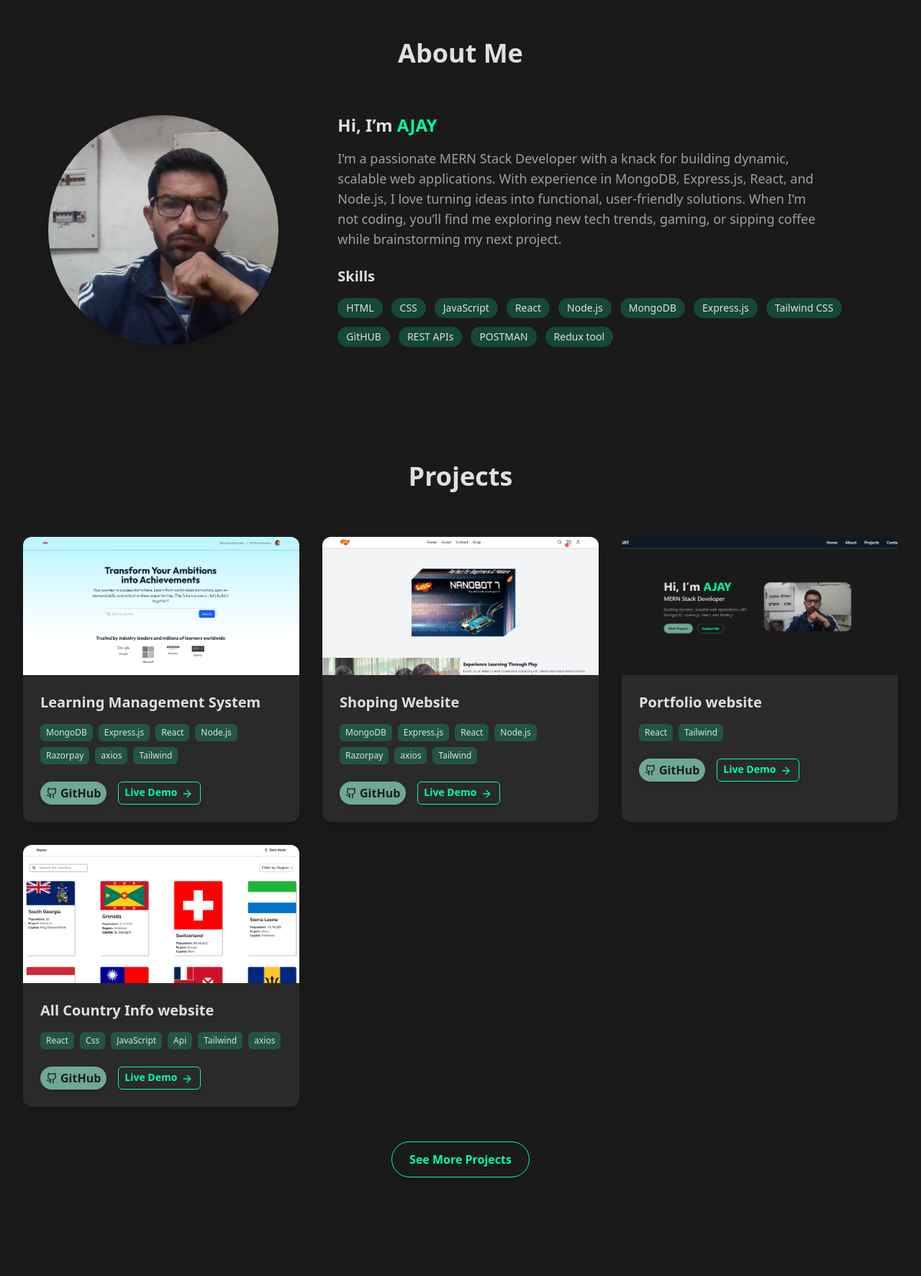
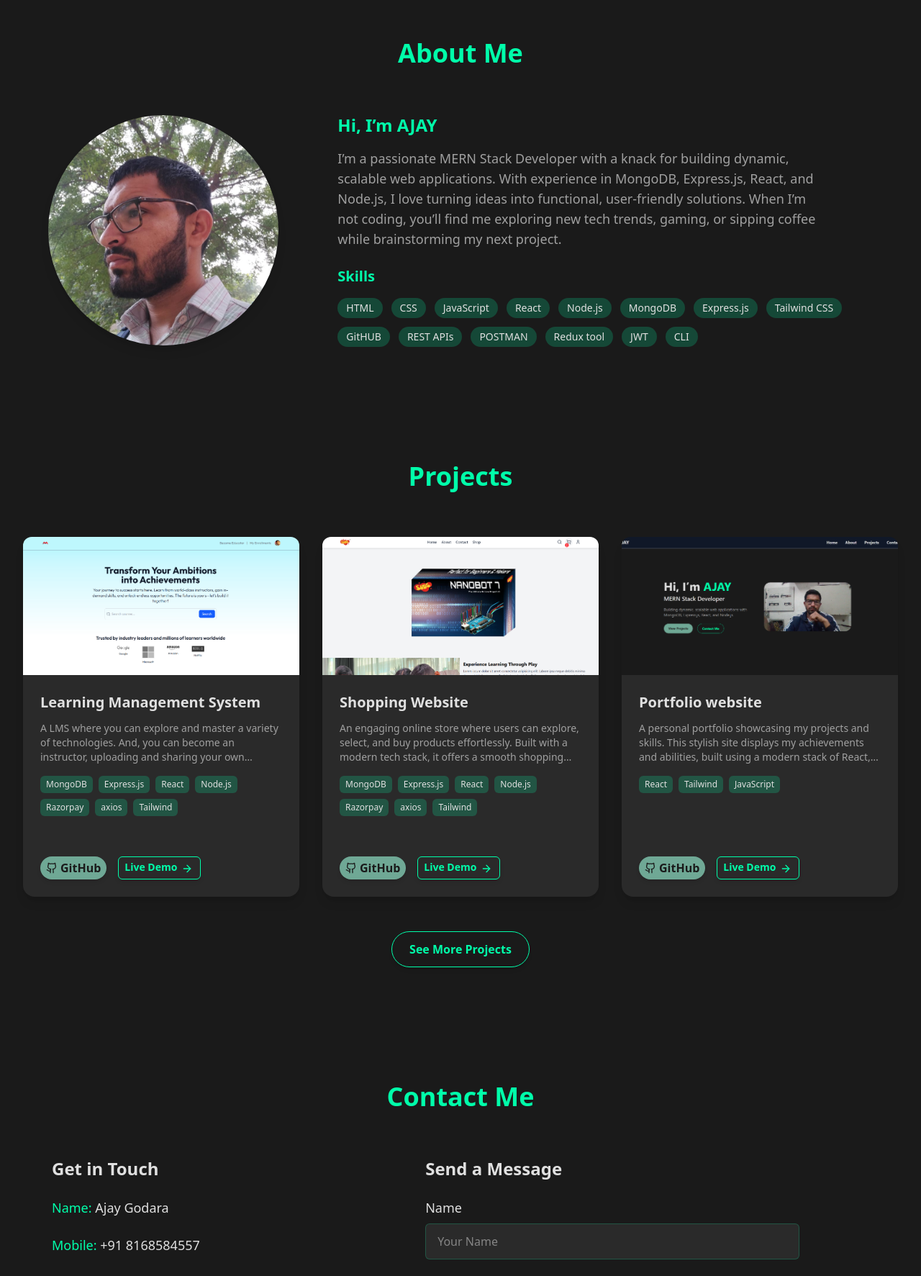
Before and after one commit to ajayGodara0001/AJAY-Portfolio, a React (Vite) app: page / in a window 1280 px wide. Shown: the part 826-2599 px from the top of the page at 72% size. Built offline with nearby package versions, Linux system fonts and the light colour scheme.

Commit message:
complete

```diff
--- a/src/components/About.jsx
+++ b/src/components/About.jsx
@@ -13,16 +13,18 @@ const About = () => {
     'GitHUB',
     'REST APIs',
     'POSTMAN',
-    'Redux tool'
+    'Redux tool',
+    'JWT',
+    'CLI'
   ];
 
   return (
-    <section id="about" className="py-20 bg-[#1A1A1A] text-[#E0E0E0]">
+    <section id="about" className="py-20 bg-[#1A1A1A] text-[#00FFAA]">
       <div className="max-w-7xl mx-auto px-4 sm:px-6 lg:px-8">
         <h2 className="text-3xl md:text-4xl font-bold text-center mb-16">About Me</h2>
         <div className="flex flex-col-reverse lg:flex-row items-center gap-12">
           {/* Profile Image */}
-          <div className="w-full lg:w-1/3 flex justify-center">
+          <div className="w-full hidden lg:w-1/3 lg:flex justify-center">
             <img
               src={ajay}
               alt="ajay profile"
--- a/src/components/Contact.jsx
+++ b/src/components/Contact.jsx
@@ -34,7 +34,7 @@ console.log(formData);
   return (
     <section id="contact"  className="py-20 xl:px-10 bg-[#1A1A1A] text-[#E0E0E0]">
       <div className=" px-4 sm:px-6 lg:px-8">
-        <h2 className="text-3xl md:text-4xl font-bold text-center mb-16">Contact Me</h2>
+        <h2 className="text-3xl md:text-4xl font-bold text-[#00FFAA] text-center mb-16">Contact Me</h2>
         <div className="flex flex-col lg:flex-row gap-20 lg:gap-2">
           {/* Contact Info */}
           <div className="w-full  lg:w-9/20">
@@ -52,7 +52,7 @@ console.log(formData);
                 <span className="text-[#00FFAA]">Email:</span>{' '}
                 <a
                   href="mailto:ajaygodara84557@gmail.com"
-                  className="  hover:text-[#FF007A] transition "
+                  className="  hover:text-[#00FFAA] transition "
                 >
                   ajaygodara84557@gmail.com
                 </a>
@@ -77,7 +77,7 @@ console.log(formData);
 
           {/* Contact Form */}
           <div className="w-full lg:w-1/2 lg:pr-6 md:w-[90vh] md:pl-36 lg:pl-0 xl:pr-12 flex flex-col justify-between">
-            <h3 className="text-2xl font-bold mb-6  lg:text-left">
+            <h3 className="text-2xl font-bold mb-6  text-center lg:text-left">
               Send a Message
             </h3>
             <form  onSubmit={onSubmit} className="space-y-6 ">
--- a/src/components/Footer.jsx
+++ b/src/components/Footer.jsx
@@ -59,7 +59,7 @@ const Footer = () => {
               </li>
               <li>
                 <a
-                  href="https://linkedin.com/in/yourusername"
+                  href="https://www.linkedin.com/in/ajaygodara81/"
                   target="_blank"
                   rel="noopener noreferrer"
                   className="flex items-center justify-center md:justify-end gap-2 text-[#E0E0E0] hover:text-[#00FFAA] transition-colors"
--- a/src/components/Hero.jsx
+++ b/src/components/Hero.jsx
@@ -32,11 +32,11 @@ const Hero = () => {
         </div>
 
         {/* Image Section */}
-        <div className="lg:w-1/2  m-5 flex justify-center">
+        <div className="lg:w-1/2 m-5 flex justify-center">
           <img
             src={ajay}
             alt="Developer working on code"
-            className="w-full max-w-sm rounded-4xl h-56 lg:h-full lg:max-w-md  object-cover"
+            className=" max-w-sm rounded-4xl h-56 w-80 lg:h-84  lg:w-96  object-cover"
           />
         </div>
       </div>
--- a/src/components/Navbar.jsx
+++ b/src/components/Navbar.jsx
@@ -6,7 +6,7 @@ const Navbar = () => {
     const  { isOpen, setIsOpen } = useContext(AppContext)
 
   return (
-    <nav className="fixed w-full top-0 z-10 font-bold text-xl bg-gray-900  text-[#E0E0E0] border-b border-gray-200 ">
+    <nav className="fixed w-full top-0 z-50 font-bold text-xl bg-gray-900  text-[#E0E0E0] border-b border-gray-200 ">
       <div className="px-4 sm:px-6 lg:px-8">
         <div className="flex justify-between h-16  items-center">
           {/* Logo */}
--- a/src/components/Project.jsx
+++ b/src/components/Project.jsx
@@ -12,77 +12,69 @@ const ProjectsWithBoxModel = () => {
   const projects = [
     {
       title: 'Learning Management System',
-      description: '',
-      tech: ['MongoDB', 'Express.js', 'React', 'Node.js', 'Razorpay','axios', 'Tailwind'],
+      description: 'A LMS where you can explore and master a variety of technologies. And, you can become an instructor, uploading and sharing your own courses. This website is built with powerful technologies like MongoDB, React, and Node.js.',
+      tech: ['MongoDB', 'Express.js', 'React', 'Node.js', 'Razorpay', 'axios', 'Tailwind'],
       image: lms,
       demo: 'https://lmsedu.vercel.app',
       github: 'https://github.com/ajayGodara0001/lms',
     },
     {
-      title: 'Shoping Website',
-      description: '',
-      tech: ['MongoDB', 'Express.js', 'React', 'Node.js', 'Razorpay', 'axios','Tailwind'],
+      title: 'Shopping Website',
+      description: 'An engaging online store where users can explore, select, and buy products effortlessly. Built with a modern tech stack, it offers a smooth shopping experience powered by MongoDB, React, and Node.js.',
+      tech: ['MongoDB', 'Express.js', 'React', 'Node.js', 'Razorpay', 'axios', 'Tailwind'],
       image: suds,
       demo: 'https://suds.vercel.app',
       github: 'https://github.com/ajayGodara0001/suds',
     },
     {
       title: 'Portfolio website',
-      description: '',
-      tech: ['React', 'Tailwind'],
+      description: 'A personal portfolio showcasing my projects and skills. This stylish site displays my achievements and abilities, built using a modern stack of React, Tailwind, and JavaScript.',
+      tech: ['React', 'Tailwind', 'JavaScript'],
       image: portfolio,
       demo: 'https://ajaygodara-portfolio.vercel.app',
       github: 'https://github.com/ajayGodara0001/AJAY-Portfolio',
     },
     {
       title: 'All Country Info website',
-      description: '',
-      tech: ['React','Css', 'JavaScript','Api', 'Tailwind', 'axios'],
+      description: 'An informative site built with an API that provides detailed data about every country worldwide. Explore facts like population, area, currency, capital, and bordering countries to expand your global knowledge.',
+      tech: ['React', 'Css', 'JavaScript', 'Api', 'Tailwind', 'axios'],
       image: country,
       demo: 'https://ajaycountry.vercel.app/',
       github: 'https://github.com/ajayGodara0001/country',
     },
     {
       title: 'Notes App',
-      description: '',
-      tech: ['MongoDB', 'Express.js', 'React', 'Node.js', 'Razorpay', 'axios','Tailwind'],
+      description: 'A user-friendly note management website where you can log into your account to create, organize, and manage your notes. Add notes with titles, descriptions, and tags, then update or delete them as needed. Built using a modern tech stack to ensure a smooth and efficient user experience.',
+      tech: ['MongoDB', 'Express.js', 'React', 'Node.js',  'axios', 'Tailwind'],
       image: notes,
       demo: 'https://ajaynotes.vercel.app/',
       github: 'https://github.com/ajayGodara0001/Notes',
     },
-    {
-      title: 'Book Store',
-      description: '',
-      tech: ['MongoDB', 'Express.js', 'React', 'Node.js', 'Razorpay', 'axios','Tailwind'],
-       image: book,
-      demo: 'https://ajaybookstore.vercel.app/',
-      github: 'https://github.com/ajayGodara0001/bookstore',
-    },
   ];
 
-  const displayedProjects = showAll ? projects : projects.slice(0, 4);
+  const displayedProjects = showAll ? projects : projects.slice(0, 3);
 
   return (
     <section id="projects" className="py-20 bg-[#1A1A1A] text-[#E0E0E0]">
-      <div className="max-w-7xl mx-auto px-4 sm:px-6 lg:px-8">
-        <h2 className="text-3xl md:text-4xl font-bold text-center mb-16">Projects</h2>
-        <div className="grid grid-cols-1 sm:grid-cols-2 lg:grid-cols-3 gap-8 relative">
+      <div className="max-w-7xl mx-auto px-4  sm:px-6 lg:px-8">
+        <h2 className="text-3xl md:text-4xl  text-[#00FFAA] font-bold text-center mb-16">Projects</h2>
+        <div className="grid grid-cols-1 sm:grid-cols-2 lg:grid-cols-3 gap-8 ">
           {displayedProjects.map((project, index) => (
             <div
-              key={index}
-              className="bg-[#2A2A2A] rounded-xl shadow-lg"
+            key={index}
+            className="bg-[#2A2A2A] rounded-2xl h-[500px] hover:z-10  shadow-lg group"
             >
               <img
                 src={project.image}
                 alt={`${project.title} screenshot`}
                 className="w-full h-48 object-cover rounded-t-xl"
               />
-              <div className="p-6 flex flex-col justify-between ">
+              <div className="p-6 flex flex-col rounded-b-2xl group-hover:h-fit group-hover:bg-[#2A2A2A] h-[calc(500px-192px)]  justify-between ">
                 <div>
                   <h3 className="text-xl font-semibold mb-3 group-hover:text-[#00FFAA] transition-colors">
                     {project.title}
                   </h3>
-                  <p className="text-[#A0A0A0] text-sm mb-4 transition-all duration-300">
+                  <p className="text-[#A0A0A0] text-sm mb-4 transition-all duration-300 line-clamp-3 group-hover:line-clamp-none">
                     {project.description}
                   </p>
                   <div className="flex flex-wrap gap-2 mb-6">
@@ -96,13 +88,13 @@ const ProjectsWithBoxModel = () => {
                     ))}
                   </div>
                 </div>
-                <div className="flex gap-4 ">
-                <a
+                <div className="flex gap-4  ">
+                  <a
                     href={project.github}
                     target="_blank"
                     className="bg-[#6fa895] text-[#1A1A1A] font-bold px-2 py-1 rounded-full  hover:bg-[#80ffd5] transition-colors shadow-md hover:shadow-lg"
                   >
-                   <span className='flex justify-center items-center gap-1'><Github size={16} /> GitHub</span>
+                    <span className='flex justify-center items-center gap-1'><Github size={16} /> GitHub</span>
                   </a>
                   <a
                     href={project.demo}
```
Also changed, not shown: src/assets/ajay.jpg.
